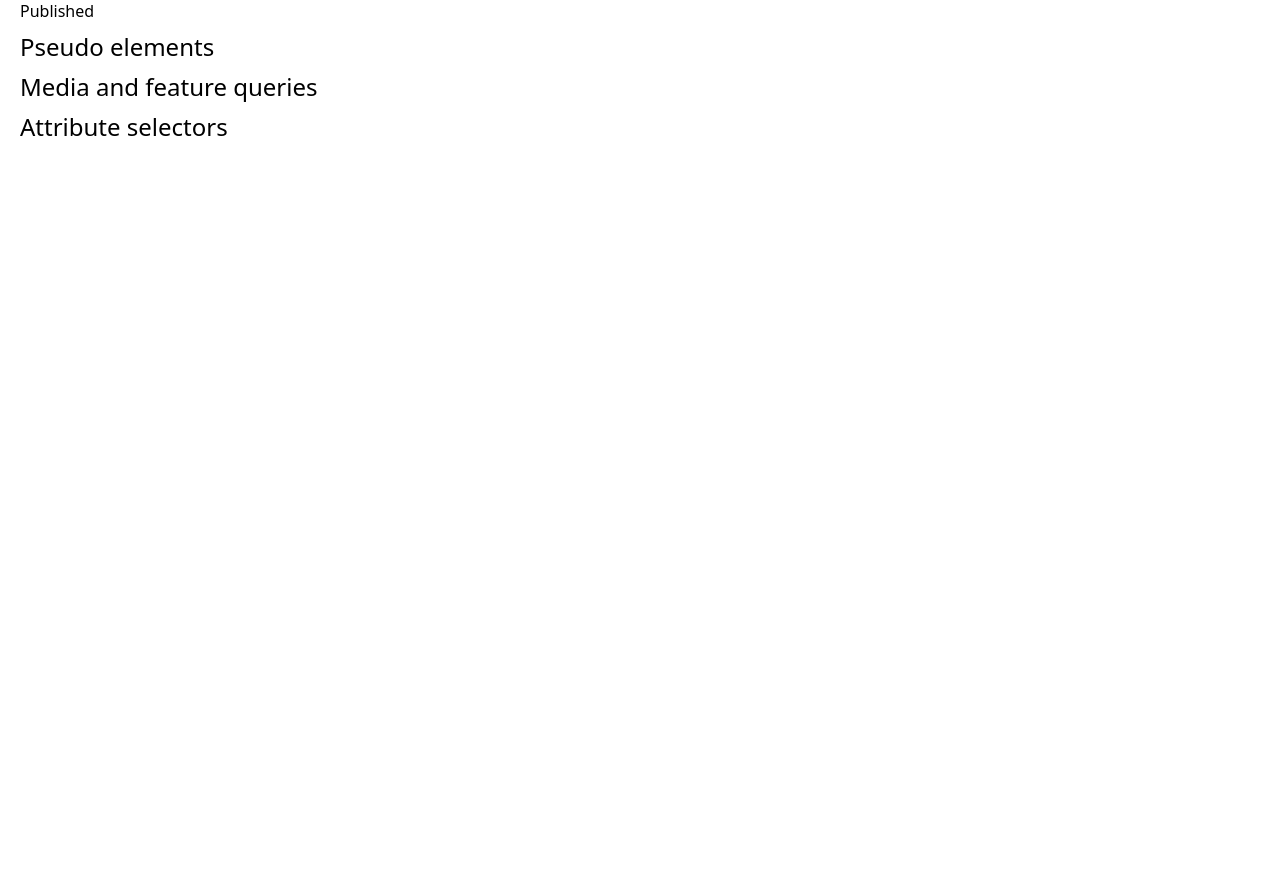
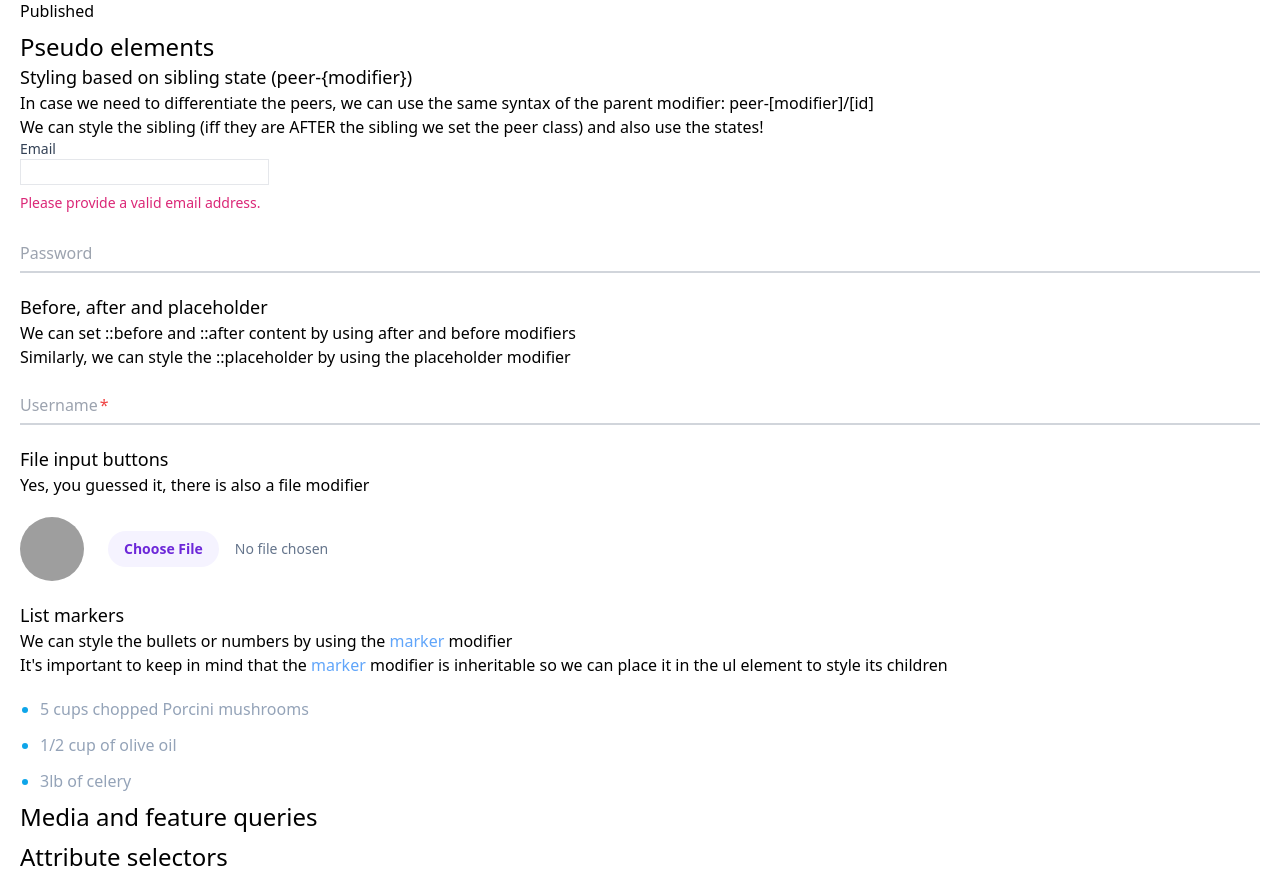
Before and after one commit to sebrs3018/TailwindProject, a Vue app: page /tailwind-states in a window 1280 px wide. Shown: the part 1339-2232 px from the top of the page. Before the commit the page ends 1502 px from the top, so only its background shows below. Built offline with nearby package versions, Linux system fonts and the light colour scheme; grey boxes are pictures that could not be loaded.

Commit message:
tw playground wip

```diff
--- a/src/Views/Home.vue
+++ b/src/Views/Home.vue
@@ -3,6 +3,8 @@
   <button
     class="bg-violet-500 hover:bg-violet-600 active:bg-violet-700 focus:outline-none focus:ring focus:ring-violet-300 text-sky-50 p-2 border-2 rounded-lg"
   >
-    <router-link to="/tailwind-states">Tailwind states</router-link>
+    <router-link to="/tailwind-states"
+      >Tailwind states</router-link
+    >
   </button>
 </template>
--- a/src/Views/TwStates.vue
+++ b/src/Views/TwStates.vue
@@ -1,5 +1,6 @@
 <script setup>
 import { ref } from 'vue'
+import BaseInput from '../components/BaseInput.vue'
 
 const people = ref([
   {
@@ -14,7 +15,12 @@ const people = ref([
     email: 'b@hotmail.com',
     phone: 3333333333
   },
-  { name: 'Leonard Krashner', title: 'Senior Designer', email: 'c@hotmail.com', phone: 3333333333 },
+  {
+    name: 'Leonard Krashner',
+    title: 'Senior Designer',
+    email: 'c@hotmail.com',
+    phone: 3333333333
+  },
   {
     name: 'Emily Selman',
     title: 'VP, Hardware Engineering',
@@ -142,6 +148,63 @@ const people = ref([
     </div>
     <!-- TODO: keep going from https://tailwindcss.com/docs/hover-focus-and-other-states#styling-based-on-sibling-state -->
     <h2 class="pt-2 text-2xl">Pseudo elements</h2>
+    <div class="">
+      <h4 class="text-lg">Styling based on sibling state (peer-{modifier})</h4>
+      <p>
+        In case we need to differentiate the peers, we can use the same syntax of the parent
+        modifier: peer-[modifier]/[id]
+      </p>
+      <p>
+        We can style the sibling (iff they are AFTER the sibling we set the peer class) and also use
+        the states!
+      </p>
+      <form>
+        <label class="block">
+          <span class="block text-sm font-medium text-slate-700">Email</span>
+          <input type="email" class="peer border px-2" required />
+          <p class="mt-2 invisible peer-invalid:visible text-pink-600 text-sm">
+            Please provide a valid email address.
+          </p>
+        </label>
+        <BaseInput class="mt-5" type="password" placeholder="Password" label="Password" />
+      </form>
+      <h4 class="text-lg mt-5">Before, after and placeholder</h4>
+      <p>We can set ::before and ::after content by using after and before modifiers</p>
+      <p>Similarly, we can style the ::placeholder by using the placeholder modifier</p>
+      <BaseInput class="mt-4" type="text" required placeholder="Username" label="Username" />
+    </div>
+    <h4 class="text-lg mt-5">File input buttons</h4>
+    <p>Yes, you guessed it, there is also a file modifier</p>
+    <form class="flex items-center space-x-6 mt-5">
+      <div class="shrink-0">
+        <img
+          class="h-16 w-16 object-cover rounded-full"
+          src="https://images.unsplash.com/photo-1580489944761-15a19d654956?ixlib=rb-1.2.1&ixid=MnwxMjA3fDB8MHxwaG90by1wYWdlfHx8fGVufDB8fHx8&auto=format&fit=crop&w=1361&q=80"
+          alt="Current profile photo"
+        />
+      </div>
+      <label class="block">
+        <span class="sr-only">Choose profile photo</span>
+        <input
+          type="file"
+          class="block w-full text-sm text-slate-500 file:mr-4 file:py-2 file:px-4 file:rounded-full file:border-0 file:text-sm file:font-semibold file:bg-violet-50 file:text-violet-700 hover:file:bg-violet-100"
+        />
+      </label>
+    </form>
+    <h4 class="text-lg mt-5">List markers</h4>
+    <p>
+      We can style the bullets or numbers by using the
+      <span class="text-blue-400">marker</span> modifier
+    </p>
+    <p>
+      It's important to keep in mind that the <span class="text-blue-400">marker</span> modifier is
+      inheritable so we can place it in the ul element to style its children
+    </p>
+    <ul role="list" class="marker:text-sky-500 list-disc pl-5 space-y-3 text-slate-400 mt-5">
+      <li>5 cups chopped Porcini mushrooms</li>
+      <li>1/2 cup of olive oil</li>
+      <li>3lb of celery</li>
+    </ul>
     <h2 class="pt-2 text-2xl">Media and feature queries</h2>
     <h2 class="pt-2 text-2xl">Attribute selectors</h2>
   </div>
--- /dev/null
+++ b/src/components/BaseInput.vue
@@ -0,0 +1,29 @@
+<script>
+// use normal <script> to declare options
+export default {
+  inheritAttrs: false
+}
+</script>
+<script setup>
+import { useAttrs } from 'vue'
+
+const props = defineProps({
+  label: String
+})
+const attrs = useAttrs()
+</script>
+<template>
+  <div class="relative" :class="attrs.class">
+    <input
+      :type="attrs.type"
+      :placeholder="attrs.placeholder"
+      :required="attrs.required"
+      class="peer h-10 w-full border-b-2 border-gray-300 text-gray-900 focus:outline-none focus invalid:focus:border-rose-600 placeholder:invisible"
+    />
+    <!-- Pointer-events-none remove the possibility of the user to interact with the label so it won't catch any input event. So, it won't cover the input allowing it be be selectable-->
+    <label
+      class="absolute left-0 -top-3.5 text-gray-600 text-sm transition-all peer-required:after:content-['*'] peer-required:after:ml-0.5 peer-required:after:text-red-500 peer-placeholder-shown:text-base peer-placeholder-shown:text-gray-400 peer-placeholder-shown:top-2 peer-focus:-top-3.5 peer-focus:text-gray-400 peer-focus:text-sm focus:text-red pointer-events-none"
+      v-html="label"
+    />
+  </div>
+</template>
--- a/src/main.js
+++ b/src/main.js
@@ -1,5 +1,8 @@
 import { createApp } from 'vue'
-import { createRouter, createWebHistory } from 'vue-router'
+import {
+  createRouter,
+  createWebHistory
+} from 'vue-router'
 
 import App from './App.vue'
 import Home from './Views/Home.vue'
```
Also changed, not shown: .prettierrc.json.
